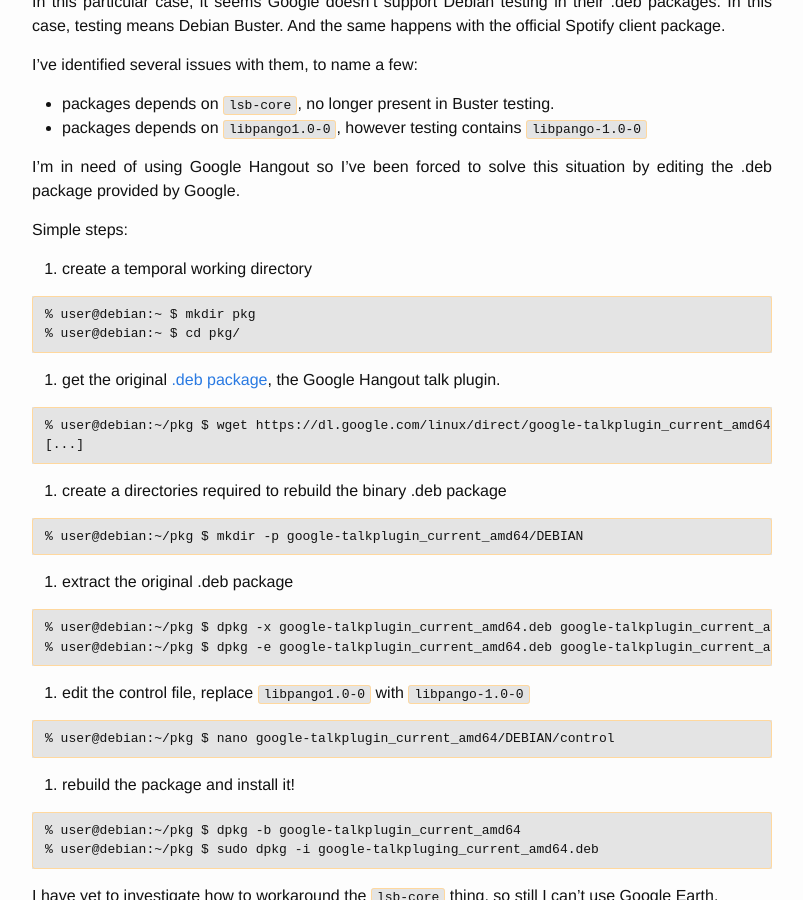
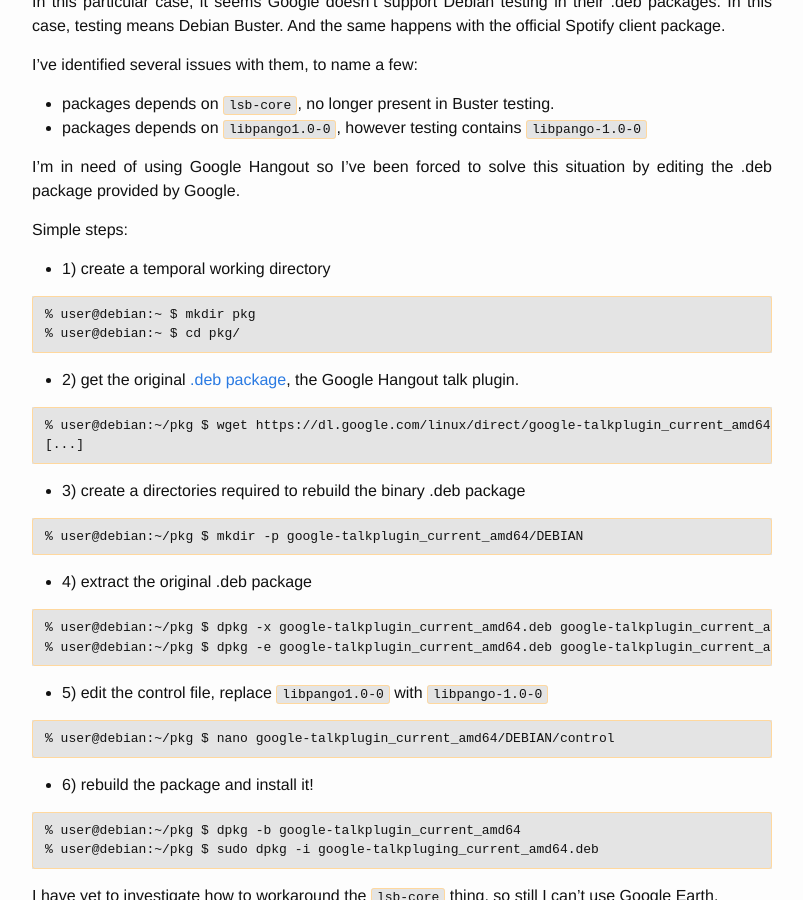
Before and after one commit to aborrero/ral-arturo.org, a Jekyll site: the page built from _posts/2017-09-12-google-hangout-buster-testing.md, in a window 1280 px wide and 900 px high, scrolled down 727 px. Shown: the whole window, without its empty margins (238-1041 px from the left). Built offline with Jekyll 4.4.1, drawn with Linux system fonts in a browser that asks for light colours.

Commit message:
_posts/2017-09-12-google-hangout-buster-testing.md: typo in ordered list
Fix typo in ordered list. Markdown doesn't seems to support ordered with
arbitrary text between list items.

Signed-off-by: Arturo Borrero Gonzalez <arturo@debian.org>

````diff
--- a/_posts/2017-09-12-google-hangout-buster-testing.md
+++ b/_posts/2017-09-12-google-hangout-buster-testing.md
@@ -33,39 +33,39 @@
 
 Simple steps:
 
-1. create a temporal working directory
+* 1) create a temporal working directory
 
 ```
 % user@debian:~ $ mkdir pkg
 % user@debian:~ $ cd pkg/
 ```
-2. get the original [.deb package][orig], the Google Hangout talk plugin.
+* 2) get the original [.deb package][orig], the Google Hangout talk plugin.
 
 ```
 % user@debian:~/pkg $ wget https://dl.google.com/linux/direct/google-talkplugin_current_amd64.deb
 [...]
 ```
 
-3. create a directories required to rebuild the binary .deb package
+* 3) create a directories required to rebuild the binary .deb package
 
 ```
 % user@debian:~/pkg $ mkdir -p google-talkplugin_current_amd64/DEBIAN
 ```
 
-4. extract the original .deb package
+* 4) extract the original .deb package
 
 ```
 % user@debian:~/pkg $ dpkg -x google-talkplugin_current_amd64.deb google-talkplugin_current_amd64/
 % user@debian:~/pkg $ dpkg -e google-talkplugin_current_amd64.deb google-talkplugin_current_amd64/DEBIAN/
 ```
 
-5. edit the control file, replace `libpango1.0-0` with `libpango-1.0-0`
+* 5) edit the control file, replace `libpango1.0-0` with `libpango-1.0-0`
 
 ```
 % user@debian:~/pkg $ nano google-talkplugin_current_amd64/DEBIAN/control
 ```
 
-6. rebuild the package and install it!
+* 6) rebuild the package and install it!
 
 ```
 % user@debian:~/pkg $ dpkg -b google-talkplugin_current_amd64
````
